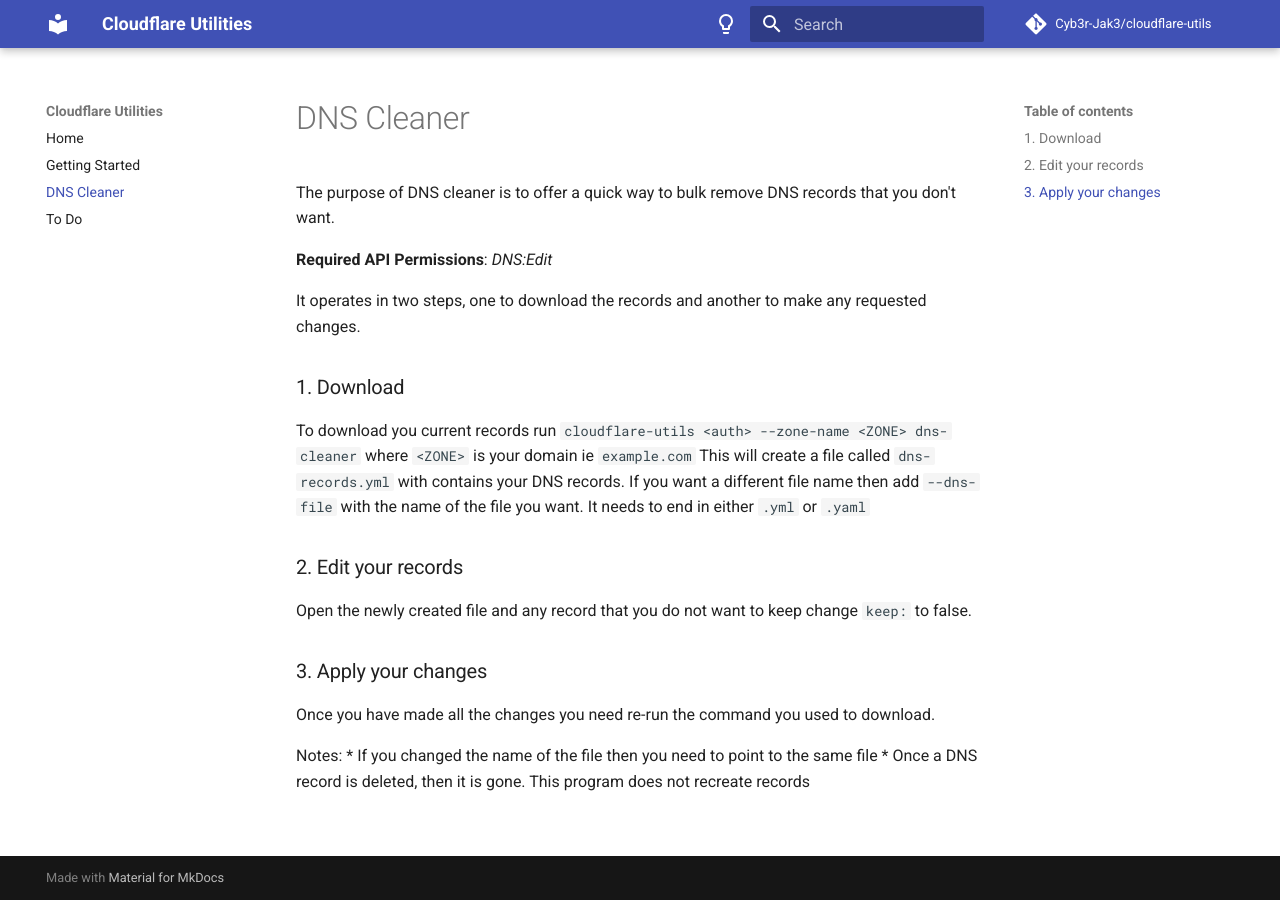
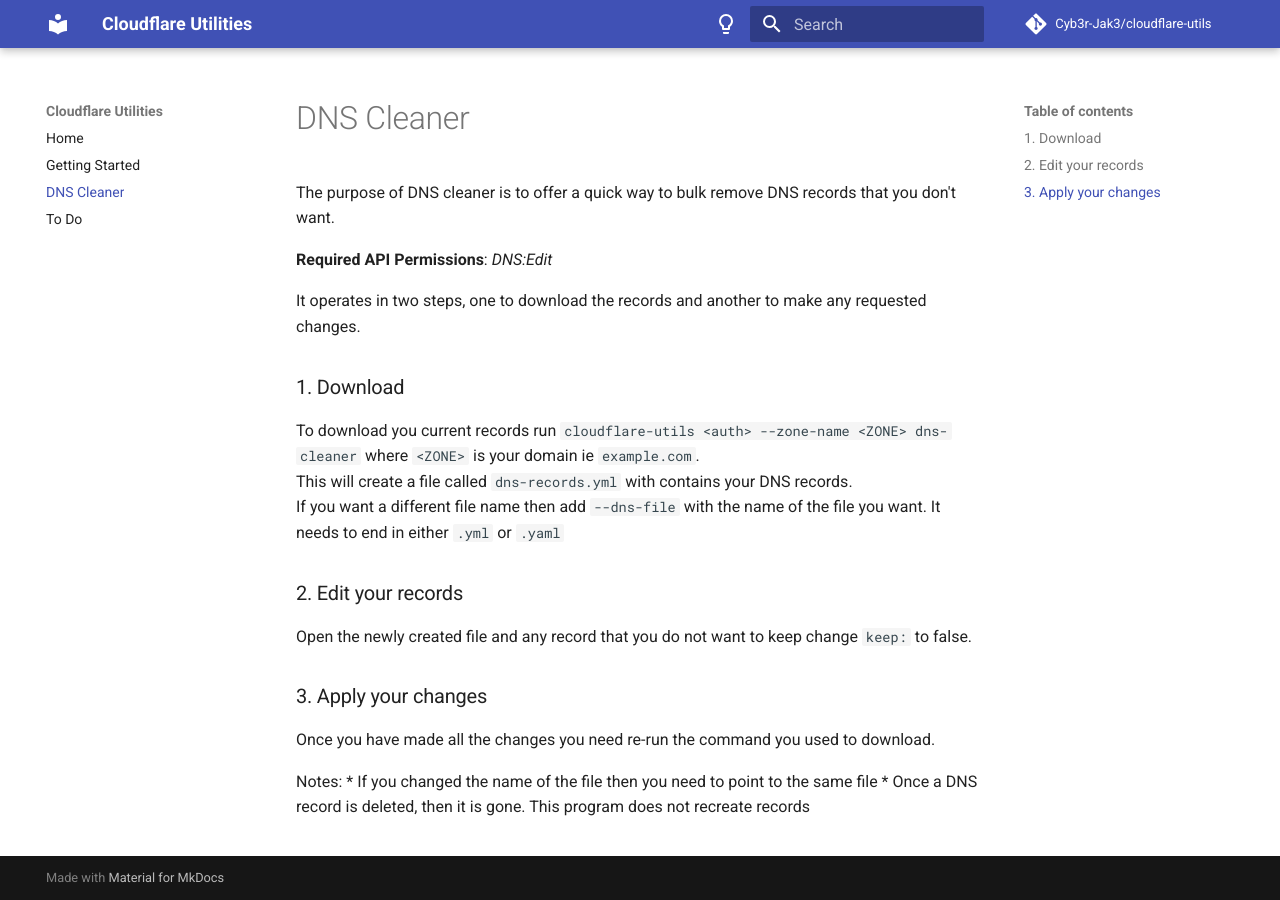
Before and after one commit to Cyb3r-Jak3/cloudflare-utils, an MkDocs documentation site: the page built from documentation/docs/dns-cleaner.md, in a window 1280 px wide. Built offline with MkDocs 1.6.1 and Material for MkDocs 9.7.7, drawn with Linux system fonts in a browser that asks for light colours; comment, search, counter and statistics services are not loaded.

Commit message:
Formatting changes

```diff
--- a/documentation/docs/dns-cleaner.md
+++ b/documentation/docs/dns-cleaner.md
@@ -9,8 +9,9 @@ It operates in two steps, one to download the records and another to make any re
 
 ### 1. Download
 
-To download you current records run `cloudflare-utils <auth> --zone-name <ZONE> dns-cleaner` where `<ZONE>` is your domain ie `example.com`
-This will create a file called `dns-records.yml` with contains your DNS records. If you want a different file name then add `--dns-file` with the name of the file you want. It needs to end in either `.yml` or `.yaml`
+To download you current records run `cloudflare-utils <auth> --zone-name <ZONE> dns-cleaner` where `<ZONE>` is your domain ie `example.com`.
+This will create a file called `dns-records.yml` with contains your DNS records.
+If you want a different file name then add `--dns-file` with the name of the file you want. It needs to end in either `.yml` or `.yaml`
 
 ### 2. Edit your records
 
```
